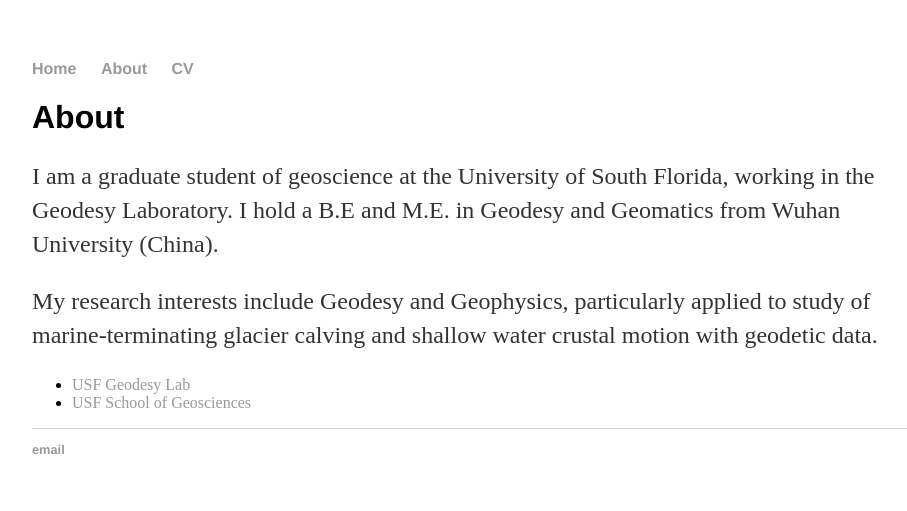
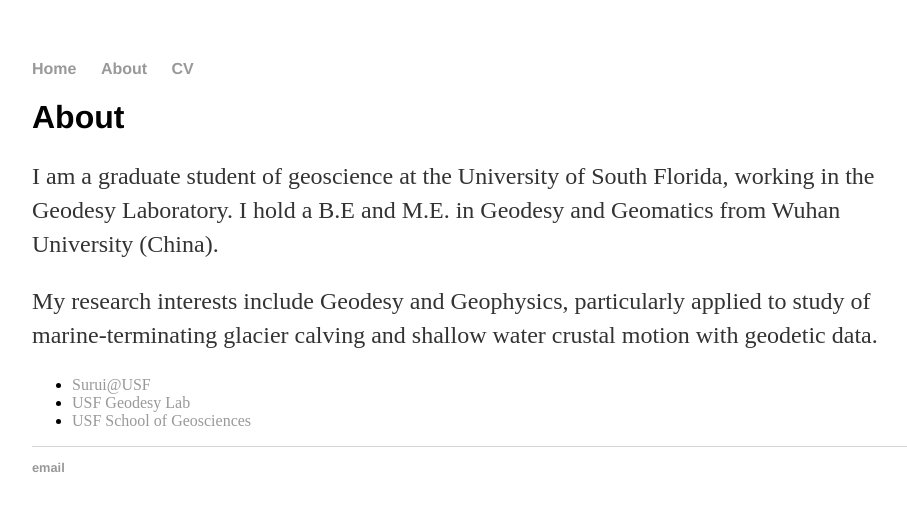
Before and after one commit to suruixie/suruixie.github.io, a Jekyll site: the page built from about/index.html, in a window 1280 px wide. Shown: the top 511 px of the page, without its empty margins (160-1067 px from the left). Built offline with Jekyll 4.4.1, drawn with Linux system fonts in a browser that asks for light colours.

Commit message:
Update index.html

```diff
--- a/about/index.html
+++ b/about/index.html
@@ -9,6 +9,7 @@ title: About Surui Xie
       <p>
       My research interests include Geodesy and Geophysics, particularly applied to study of marine-terminating glacier calving and shallow water crustal motion with geodetic data.
 			<ul class="contacts">
+				<li><a href="http://hennarot.forest.usf.edu/main/depts/geosci/students/suruixie/">Surui@USF</a></li>
 				<li><a href="http://labs.cas.usf.edu/geodesy/">USF Geodesy Lab</a></li>
 				<li><a href="http://hennarot.forest.usf.edu/main/depts/geosci/">USF School of Geosciences</a></li>
 				</ul>
```
